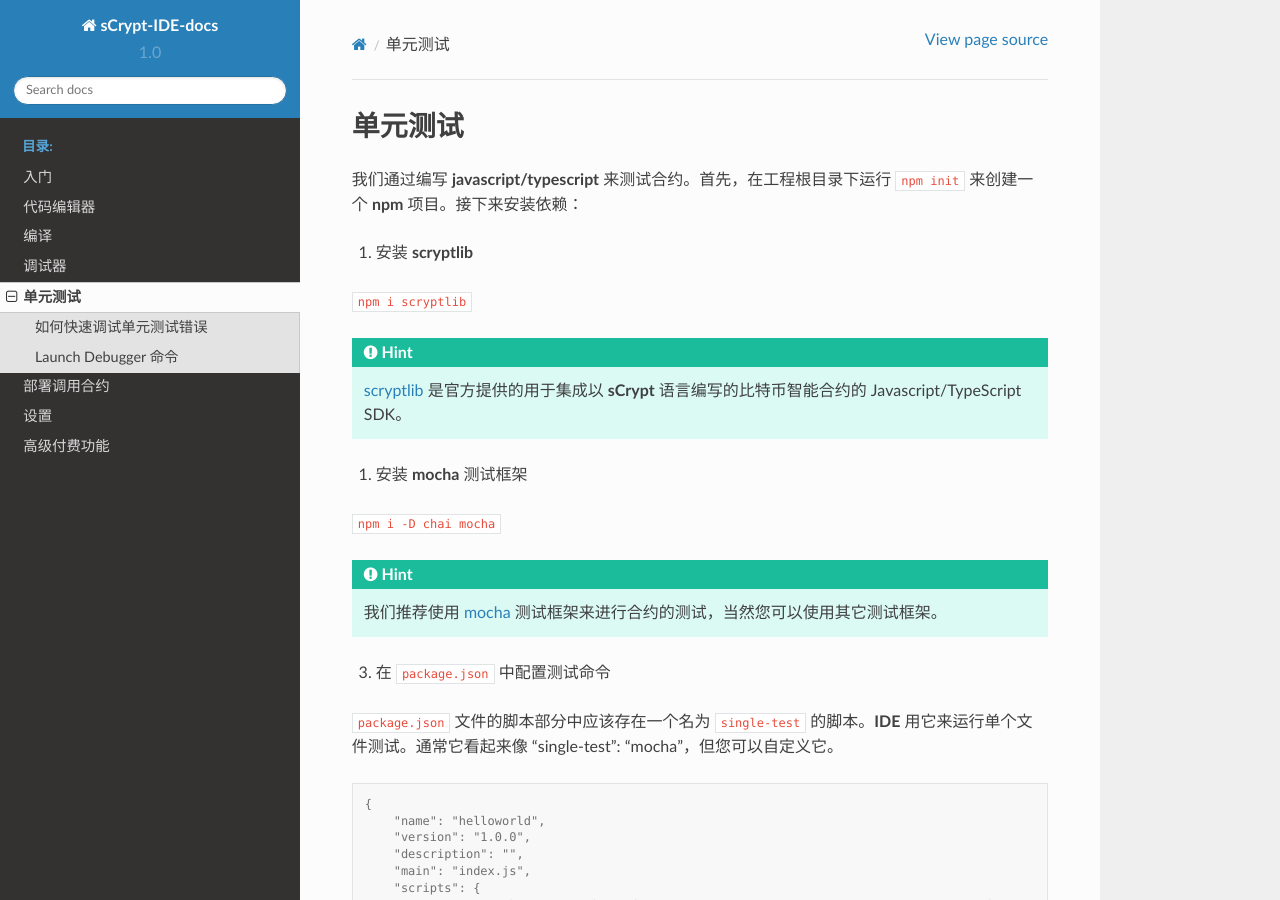
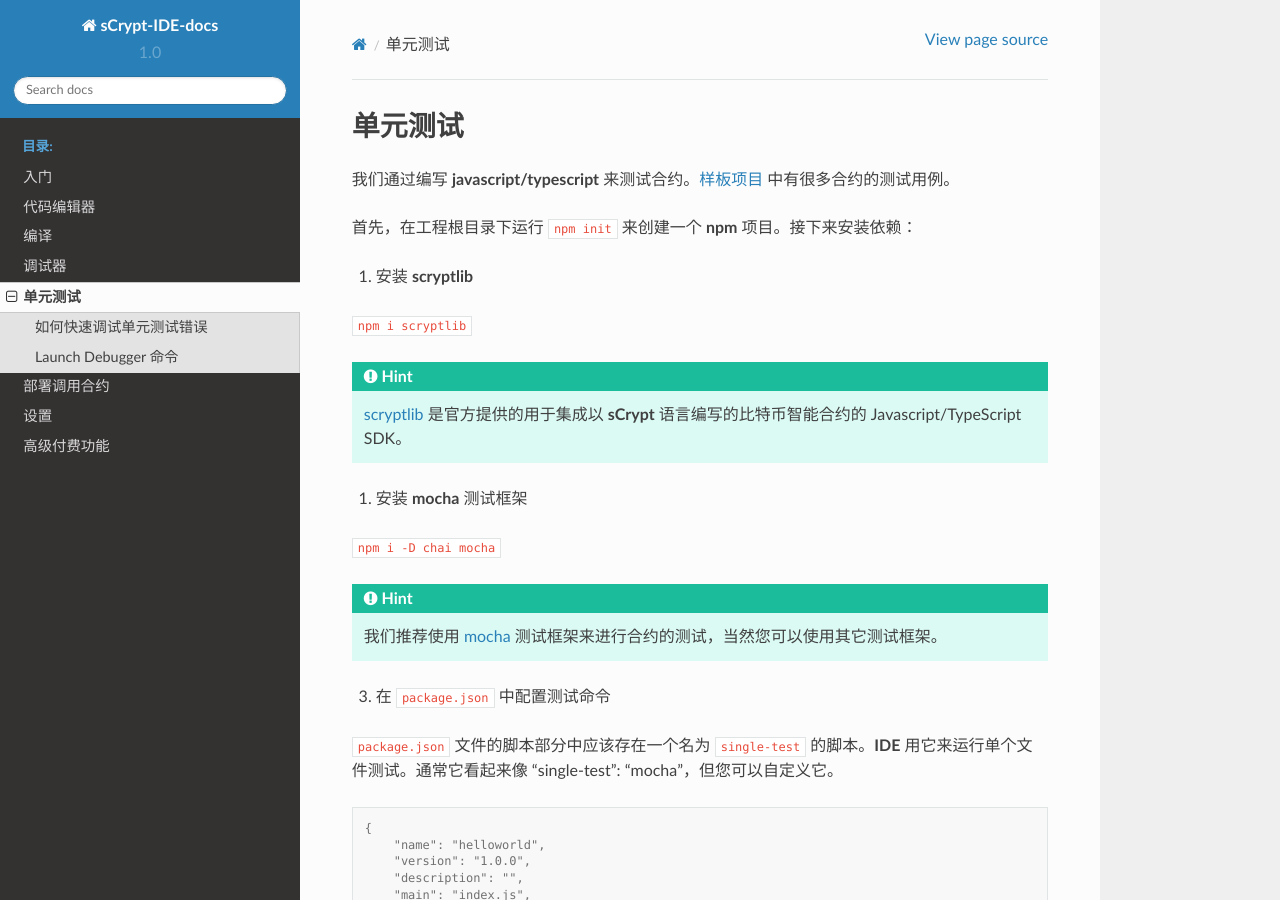
Before and after one commit to sCrypt-Inc/sCrypt-IDE-docs, a Sphinx documentation site: the page built from docs/testting.rst, in a window 1280 px wide and 900 px high. Built offline with Sphinx 7.4.7 and the Read the Docs theme 2.0.0, drawn with Linux system fonts in a browser that asks for light colours.

Commit message:
add  link

```diff
--- a/docs/testting.rst
+++ b/docs/testting.rst
@@ -4,7 +4,9 @@
 单元测试
 ===========================================
 
-我们通过编写 **javascript/typescript** 来测试合约。首先，在工程根目录下运行 ``npm init`` 来创建一个 **npm** 项目。接下来安装依赖：
+我们通过编写 **javascript/typescript** 来测试合约。`样板项目`_ 中有很多合约的测试用例。
+
+首先，在工程根目录下运行 ``npm init`` 来创建一个 **npm** 项目。接下来安装依赖：
 
 1. 安装 **scryptlib**
 
@@ -126,3 +128,5 @@ Launch Debugger 命令
 
 .. _scryptlib: https://github.com/sCrypt-Inc/scryptlib
 .. _mocha: https://mochajs.org
+.. _样板项目: https://github.com/sCrypt-Inc/boilerplate/tree/master/tests
+.. _Boilerplate: https://github.com/sCrypt-Inc/boilerplate/tree/master/tests
```
Also changed, not shown: 3 other files.
